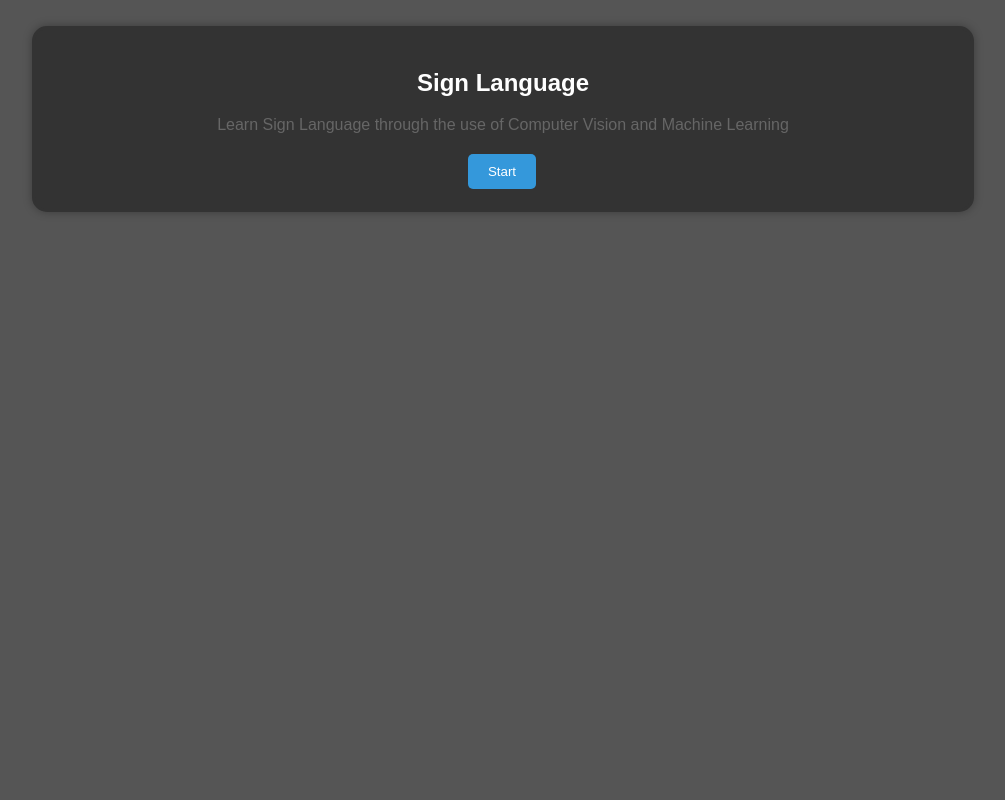
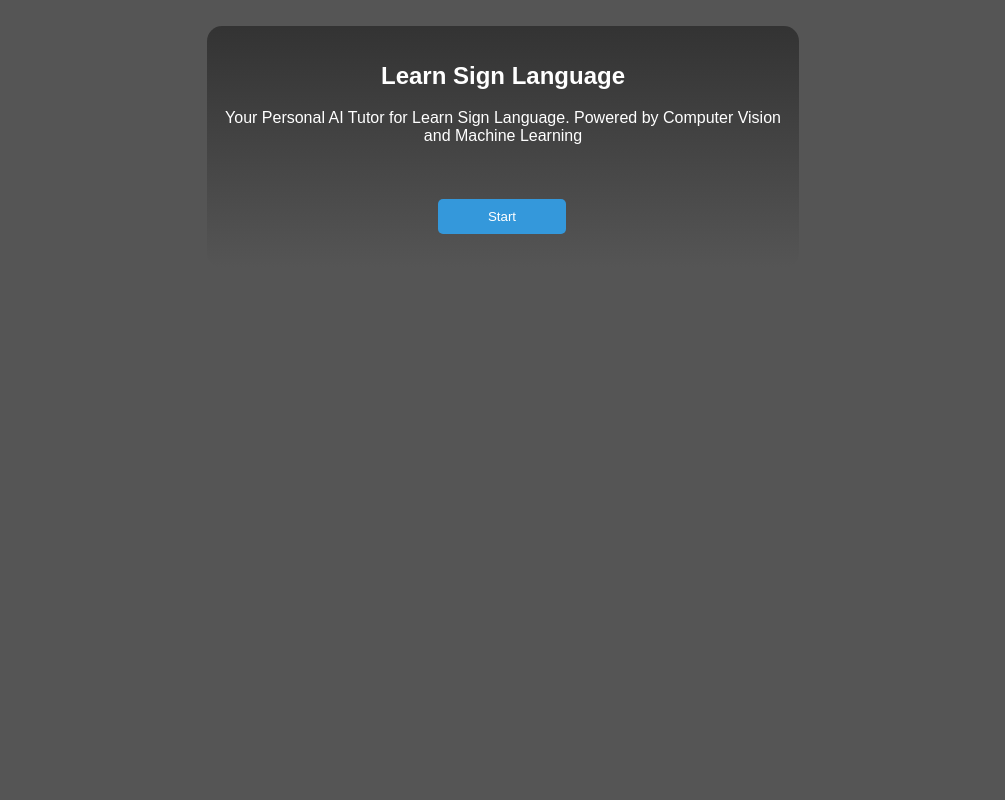
Before and after one commit to ohhblackhawk/sign-language-quiz, a Flask app: page / in a window 1280 px wide. Shown: the whole page, without its empty margins (137-1142 px from the left). Run offline with Flask 3, Linux system fonts and the light colour scheme.

Commit message:
improved css, container blends w/ background. animations when opening website, text and button fades in. alterations to text in home

```diff
--- a/static/css/styles.css
+++ b/static/css/styles.css
@@ -2,24 +2,38 @@ body {
     background-color: #555555;
     margin: 0;
     font-family: Arial, sans-serif;
+    overflow: hidden;
 }
 
 .container {
     display: flex;
-    align-items: flex-start; /* Align items at the start (top) of the container */
+    align-items: flex-start;
     justify-content: center;
-    height: 100vh;
+    /*lasts for 2seconds*/
+    animation: slideUp 2s ease;
+}
+
+/*animation for container*/
+@keyframes slideUp {
+    from {
+        transform: translateY(100%);
+        opacity: 0; /* container starts container at bottom */
+    }
+    to {
+        transform: translateY(0);
+        opacity: 1; /* container ends at top*/
+    }
 }
 
 .center {
-    width: 70%;
-    border: 3px solid #333333;
-    padding: 20px;
+    width: 70vh;
+    padding: 2vh;
     border-radius: 15px;
-    box-shadow: 0 0 10px rgba(0, 0, 0, 0.3);
     background-color: #333333;
     text-align: center;
     margin-top: 2%;
+    background: linear-gradient(to bottom, #333333, #555555);
+    border-bottom: none;
 }
 
 h2 {
@@ -27,7 +41,18 @@ h2 {
 }
 
 p {
-    color: #666666;
+    color: white;
+    opacity: 0; /* initially hide the paragraph */
+    animation: fadeIn 0.5s ease 2s forwards; /* fade in the paragraph quickly so can read first */
+}
+
+@keyframes fadeIn {
+    from {
+        opacity: 0;
+    }
+    to {
+        opacity: 1;
+    }
 }
 
 .menu {
@@ -36,15 +61,19 @@ p {
     margin-top: 20px;
 }
 
+
 .menu button {
-    padding: 10px 20px;
-    background-color: #3498db; /* Change this color to your desired one */
+    padding: 10px 50px;
+    background-color: #3498db;
     color: white;
     border: none;
     border-radius: 5px;
     cursor: pointer;
     margin-top: 0px;
-    margin-right: 2px; /* Adjust margin to bring the buttons closer together in desktop view */
+    margin-right: 2px;
+    opacity: 0; /*hides the button*/
+    /*fade animation*/
+    animation: fadeIn 3s ease 4s forwards; /* longer fade in animation to give sometime to read */
 }
 
 @media (max-width: 768px) {
@@ -54,7 +83,7 @@ p {
     }
 
     .menu {
-        flex-direction: column; /* Change to column layout */
-        margin-top: 20px; /* Adjust spacing (increase for wider spacing) */
+        flex-direction: column;
+        margin-top: 20px;
     }
 }
--- a/templates/home.html
+++ b/templates/home.html
@@ -4,7 +4,7 @@
 <head>
     <meta charset="UTF-8">
     <meta name="viewport" content="width=device-width, initial-scale=1.0">
-    <title>Sign Language</title>
+    <title>Sign Language Tutor</title>
     <link rel="stylesheet" type="text/css" href="/static/css/styles.css">
 </head>
 
@@ -12,11 +12,13 @@
 
     <div class="container">
         <div class="center">
-            <h2>Sign Language</h2>
-            <p>Learn Sign Language through the use of Computer Vision and Machine Learning</p>
+            <h2 style="font-weight: bold;">Learn Sign Language</h2>
+            <p>Your Personal AI Tutor for Learn Sign Language. Powered by Computer Vision and Machine Learning</p>
+            <br>
             <div class="menu">
                 <button>Start</button>
             </div>
+            <br>
         </div>
     </div>
 
```
